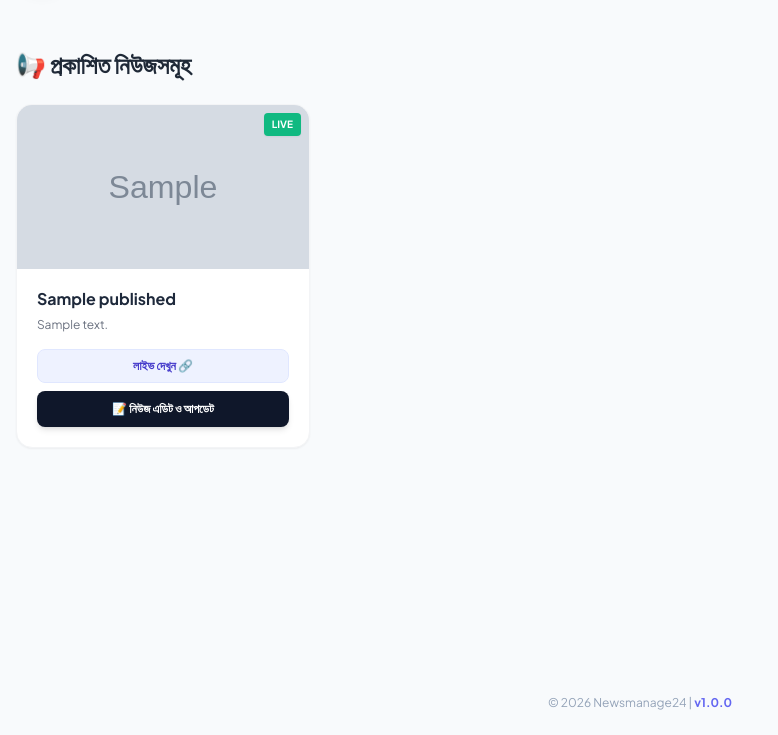
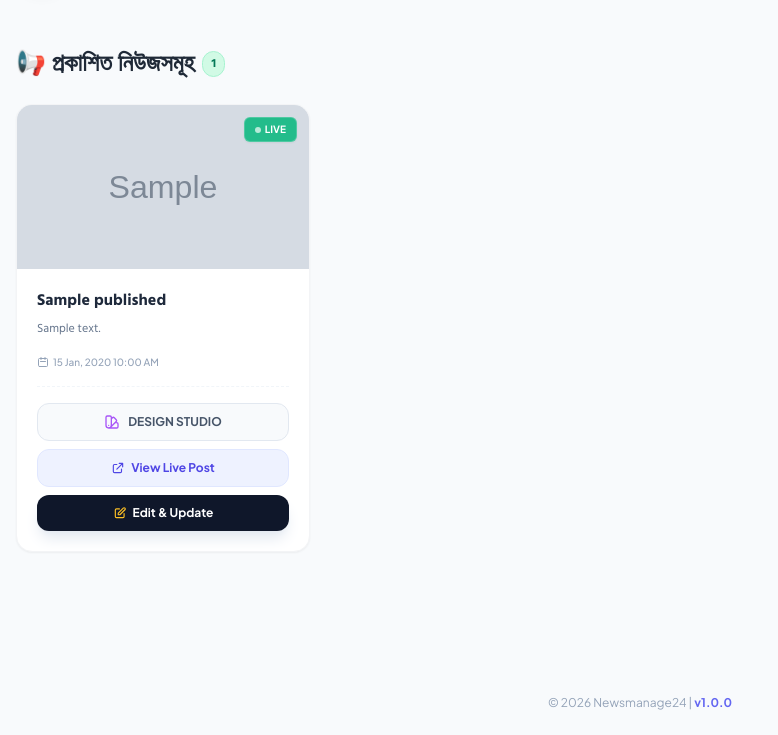
Before and after one commit to kawsarapp/Website-Post-and-Card-Design-Automation, a Laravel app: template resources/views/news/published.blade.php in a window 1280 px wide. Shown: the part 65-800 px from the top of the page, without its empty margins (0-778 px from the left). Run offline with Laravel 12, Linux system fonts and the light colour scheme; the template is opened without the code that fills it: most values are stand-ins (such as "Sample title", 1, 10 or a date in 2020); grey boxes marked "Sample" are stand-in pictures; data that the repository does not hold is empty; some libraries are stand-ins or nearby versions.

Commit message:
Published post edit and design and public time and link share added

```diff
--- a/resources/views/news/published.blade.php
+++ b/resources/views/news/published.blade.php
@@ -1,34 +1,80 @@
 @extends('layouts.app')
 
 @section('content')
-{{-- TinyMCE লাইব্রেরি (যদি লেআউটে না থাকে তবে এখানে অবশ্যই লাগবে) --}}
+{{-- TinyMCE লাইব্রেরি --}}
 <script src="https://cdnjs.cloudflare.com/ajax/libs/tinymce/6.8.2/tinymce.min.js"></script>
 
+<style>
+    @import url('https://fonts.googleapis.com/css2?family=Hind+Siliguri:wght@300;400;500;600;700&display=swap');
+    .font-bangla { font-family: 'Hind Siliguri', sans-serif; }
+    .tox-tinymce-aux { z-index: 99999 !important; }
+</style>
+
 <div class="max-w-7xl mx-auto py-6">
-    <h2 class="text-2xl font-bold text-gray-800 font-bangla mb-6">📢 প্রকাশিত নিউজসমূহ</h2>
+    <div class="flex items-center justify-between mb-6">
+        <h2 class="text-2xl font-bold text-gray-800 font-bangla flex items-center gap-2">
+            📢 প্রকাশিত নিউজসমূহ
+            <span class="bg-emerald-100 text-emerald-700 text-xs px-2 py-1 rounded-full border border-emerald-200">{{ $published->total() }}</span>
+        </h2>
+    </div>
 
     <div class="grid grid-cols-1 md:grid-cols-2 lg:grid-cols-3 xl:grid-cols-4 gap-6">
     @foreach($published as $item)
-    <div class="bg-white rounded-2xl shadow-sm border border-gray-100 overflow-hidden flex flex-col h-full group">
-        <div class="relative aspect-video overflow-hidden">
-             <img src="{{ $item->thumbnail_url }}" class="w-full h-full object-cover group-hover:scale-105 transition-transform duration-500">
-             <span class="absolute top-2 right-2 bg-emerald-500 text-white text-[10px] px-2 py-1 rounded font-bold shadow-sm">LIVE</span>
+    <div class="bg-white rounded-2xl shadow-sm border border-gray-100 overflow-hidden flex flex-col h-full group hover:shadow-xl transition-all duration-300 hover:-translate-y-1">
+
+        {{-- Image Area --}}
+        <div class="relative aspect-video overflow-hidden bg-slate-100">
+             @if($item->thumbnail_url)
+                <img src="{{ $item->thumbnail_url }}" class="w-full h-full object-cover group-hover:scale-110 transition-transform duration-700">
+             @else
+                <div class="flex items-center justify-center h-full text-slate-300 font-bold text-xs uppercase">No Image</div>
+             @endif
+
+             {{-- Live Badge --}}
+             <span class="absolute top-3 right-3 bg-emerald-500/90 backdrop-blur text-white text-[10px] px-2.5 py-1 rounded-md font-bold shadow-sm border border-white/20 flex items-center gap-1">
+                 <span class="w-1.5 h-1.5 rounded-full bg-white animate-pulse"></span> LIVE
+             </span>
         </div>
 
+        {{-- Body --}}
         <div class="p-5 flex flex-col flex-1">
-            <h3 class="text-md font-bold leading-tight mb-2 font-bangla line-clamp-2">{{ $item->title }}</h3>
-            <p class="text-xs text-gray-500 mb-4 line-clamp-3 font-bangla">{{ Str::limit(strip_tags($item->content), 100) }}</p>
+            <h3 class="text-[16px] font-bold leading-snug mb-2 font-bangla line-clamp-2 text-slate-800 group-hover:text-indigo-600 transition-colors">
+                {{ $item->title }}
+            </h3>
 
-            <div class="mt-auto space-y-2">
-                {{-- লাইভ লিঙ্ক --}}
-                @if($item->wp_post_id && optional($settings)->wp_url)
-                    <a href="{{ rtrim($settings->wp_url, '/') }}/?p={{ $item->wp_post_id }}" target="_blank" class="block w-full text-center bg-indigo-50 text-indigo-700 py-2 rounded-lg text-xs font-bold border border-indigo-100">লাইভ দেখুন 🔗</a>
+            <p class="text-xs text-slate-500 mb-4 line-clamp-3 font-bangla leading-relaxed">
+                {{ Str::limit(strip_tags($item->content), 100) }}
+            </p>
+
+            {{-- Published Date --}}
+            <div class="mt-auto mb-4 text-[10px] text-slate-400 font-medium flex items-center gap-1">
+                <svg class="w-3 h-3" fill="none" stroke="currentColor" viewBox="0 0 24 24"><path stroke-linecap="round" stroke-linejoin="round" stroke-width="2" d="M8 7V3m8 4V3m-9 8h10M5 21h14a2 2 0 002-2V7a2 2 0 00-2-2H5a2 2 0 00-2 2v12a2 2 0 002 2z"></path></svg>
+                {{ $item->updated_at->format('d M, Y h:i A') }}
+            </div>
+
+            {{-- Action Buttons --}}
+            <div class="space-y-2 pt-4 border-t border-dashed border-slate-100">
+
+                {{-- 🔥 ১. Open Studio Button (Added Here) --}}
+                <a href="{{ route('news.studio', $item->id) }}"
+                   class="w-full bg-slate-50 hover:bg-white text-slate-600 border border-slate-200 hover:border-purple-300 py-2.5 rounded-xl text-xs font-bold transition flex items-center justify-center gap-2 group/studio hover:shadow-sm">
+                    <svg class="w-4 h-4 text-purple-500 group-hover/studio:scale-110 transition-transform" fill="none" stroke="currentColor" viewBox="0 0 24 24"><path stroke-linecap="round" stroke-linejoin="round" stroke-width="2" d="M7 21a4 4 0 01-4-4V5a2 2 0 012-2h4a2 2 0 012 2v12a4 4 0 01-4 4zm0 0h12a2 2 0 002-2v-4a2 2 0 00-2-2h-2.343M11 7.343l1.657-1.657a2 2 0 012.828 0l2.829 2.829a2 2 0 010 2.828l-8.486 8.485M7 17h.01"></path></svg>
+                    DESIGN STUDIO
+                </a>
+
+                {{-- ২. Live Link --}}
+                @if($item->live_url)
+                    <a href="{{ $item->live_url }}" target="_blank" class="block w-full text-center bg-indigo-50 hover:bg-indigo-100 text-indigo-600 py-2.5 rounded-xl text-xs font-bold border border-indigo-100 transition flex items-center justify-center gap-1.5">
+                        <svg class="w-3.5 h-3.5" fill="none" stroke="currentColor" viewBox="0 0 24 24"><path stroke-linecap="round" stroke-linejoin="round" stroke-width="2" d="M10 6H6a2 2 0 00-2 2v10a2 2 0 002 2h10a2 2 0 002-2v-4M14 4h6m0 0v6m0-6L10 14"></path></svg>
+                        View Live Post
+                    </a>
                 @endif
 
-                {{-- এডিট বাটন - এটি ক্লিক করলে ১ ক্রেডিট কাটবে --}}
-                <button onclick="if(confirm('এটি আপডেট করলে ১ ক্রেডিট কাটা হবে। আপনি কি নিশ্চিত?')) fetchDraftContent({{ $item->id }}, '{{ $item->thumbnail_url }}')"
-                        class="w-full bg-slate-900 text-white py-2.5 rounded-lg text-xs font-bold hover:bg-black transition shadow-md">
-                    📝 নিউজ এডিট ও আপডেট
+                {{-- ৩. Edit Button --}}
+                <button onclick="if(confirm('সতর্কতা: এটি আপডেট করলে ১ ক্রেডিট কাটা হবে। আপনি কি নিশ্চিত?')) fetchDraftContent({{ $item->id }}, '{{ $item->thumbnail_url }}')"
+                        class="w-full bg-slate-900 hover:bg-slate-800 text-white py-2.5 rounded-xl text-xs font-bold transition shadow-lg shadow-slate-200 hover:shadow-slate-300 flex items-center justify-center gap-1.5">
+                    <svg class="w-3.5 h-3.5 text-amber-400" fill="none" stroke="currentColor" viewBox="0 0 24 24"><path stroke-linecap="round" stroke-linejoin="round" stroke-width="2" d="M11 5H6a2 2 0 00-2 2v11a2 2 0 002 2h11a2 2 0 002-2v-5m-1.414-9.414a2 2 0 112.828 2.828L11.828 15H9v-2.828l8.586-8.586z"></path></svg>
+                    Edit & Update
                 </button>
             </div>
         </div>
@@ -38,46 +84,48 @@
     <div class="mt-8">{{ $published->links() }}</div>
 </div>
 
-{{-- এডিট মোডাল (TinyMCE Enabled) --}}
+{{-- EDIT MODAL (Previous Logic) --}}
 <div id="rewriteModal" class="fixed inset-0 bg-black/60 hidden items-center justify-center z-50 backdrop-blur-sm transition-opacity">
     <div class="bg-white rounded-xl shadow-2xl w-full max-w-3xl mx-4 overflow-hidden flex flex-col max-h-[90vh]">
+        <div class="bg-white px-6 py-4 border-b flex justify-between items-center">
+            <h3 class="text-lg font-bold text-gray-800 flex items-center gap-2">📝 Update Published News</h3>
+            <button onclick="closeRewriteModal()" class="text-gray-400 hover:text-red-500 text-2xl transition">&times;</button>
+        </div>
 
-        <div class="mb-5 bg-white p-3 rounded-lg border border-gray-200">
-            <label class="block text-sm font-bold text-gray-700 mb-2">Feature Image</label>
+        <div class="p-6 overflow-y-auto flex-1 bg-gray-50">
+            <input type="hidden" id="previewNewsId">
+
+            <div class="mb-5 bg-white p-3 rounded-lg border border-gray-200 shadow-sm">
+                <label class="block text-xs font-bold text-gray-500 uppercase mb-2">Feature Image</label>
                 <div class="flex gap-4 items-start">
                     <div class="w-24 h-24 flex-shrink-0 bg-gray-100 rounded overflow-hidden border">
                         <img id="previewImageDisplay" src="" class="w-full h-full object-cover">
                     </div>
                     <div class="flex-1">
-                    <input type="file" id="newImageFile" accept="image/*" class="block w-full text-sm text-gray-500 ...">
-                    <div class="text-xs text-gray-400 text-center mb-2">- OR -</div>
-                    <input type="url" id="newImageUrl" placeholder="Paste image link here..." class="w-full border border-gray-300 rounded p-2 text-xs focus:ring-2 focus:ring-green-500">
+                        <input type="file" id="newImageFile" accept="image/*" class="block w-full text-xs text-gray-500 file:mr-4 file:py-2 file:px-4 file:rounded-full file:border-0 file:text-xs file:font-semibold file:bg-indigo-50 file:text-indigo-700 hover:file:bg-indigo-100 mb-2">
+                        <div class="text-[10px] text-gray-400 text-center mb-1">- OR -</div>
+                        <input type="url" id="newImageUrl" placeholder="Paste image link here..." class="w-full border border-gray-300 rounded p-2 text-xs focus:ring-2 focus:ring-indigo-500">
                     </div>
                 </div>
             </div>
 
-        <div class="p-6 overflow-y-auto flex-1 bg-gray-50">
-            <input type="hidden" id="previewNewsId">
-            <div class="mb-5">
-                <label class="block text-sm font-bold text-gray-700 mb-2">Title</label>
-                <input type="text" id="previewTitle" class="w-full border border-gray-300 rounded-lg p-3 font-bangla text-lg">
+            <div class="mb-4">
+                <label class="block text-xs font-bold text-gray-500 uppercase mb-1">Title</label>
+                <input type="text" id="previewTitle" class="w-full border border-gray-300 rounded-lg p-3 font-bangla text-lg focus:ring-2 focus:ring-indigo-500">
             </div>
 
-            <div class="mb-5">
-                <label class="block text-sm font-bold text-gray-700 mb-2">News Content</label>
+            <div class="mb-4">
+                <label class="block text-xs font-bold text-gray-500 uppercase mb-1">Content</label>
                 <textarea id="previewContent" rows="15" class="w-full border border-gray-300 rounded-lg"></textarea>
             </div>
 
             <div class="mb-2">
-                <div class="flex justify-between items-center mb-2">
-                    <label class="block text-sm font-bold text-gray-700">Categories</label>
-                    <button type="button" onclick="fetchLiveCategories()" class="text-xs bg-indigo-100 text-indigo-700 px-2 py-1 rounded font-bold">🔄 Refresh</button>
+                <div class="flex justify-between items-center mb-1">
+                    <label class="block text-xs font-bold text-gray-500 uppercase">Category</label>
+                    <button type="button" onclick="fetchLiveCategories()" class="text-[10px] bg-indigo-50 text-indigo-600 px-2 py-1 rounded font-bold hover:bg-indigo-100">🔄 Refresh List</button>
                 </div>
-                <p class="text-xs text-gray-400 mb-2" id="catStatusText">ক্যাটাগরি লোড করতে Refresh ক্লিক করুন।</p>
-
-                <div class="mb-3">
-                    <select id="previewCategory" class="wp-cat-dropdown w-full border border-gray-300 rounded-lg p-2.5 text-sm">
-                        <option value="">-- Primary Category --</option>
+                <select id="previewCategory" class="w-full border border-gray-300 rounded-lg p-2.5 text-sm font-bold text-gray-700 bg-white shadow-sm">
+                    <option value="">-- Select Category --</option>
                     @if(isset($settings->category_mapping) && is_array($settings->category_mapping))
                         @foreach($settings->category_mapping as $aiCat => $wpId)
                             @if(!empty($wpId)) <option value="{{ $wpId }}">{{ $aiCat }} (ID: {{ $wpId }})</option> @endif
@@ -86,37 +134,36 @@
                 </select>
             </div>
         </div>
-        </div>
 
         <div class="bg-white px-6 py-4 border-t flex justify-end gap-3">
-            <button onclick="closeRewriteModal()" class="px-5 py-2.5 bg-gray-100 text-gray-700 rounded-lg font-bold">Cancel</button>
-            <button onclick="saveDraftOnly()" id="btnSave" class="px-5 py-2.5 bg-blue-600 text-white rounded-lg font-bold shadow">💾 Save Draft</button>
-            <button onclick="publishDraft()" id="btnPublish" class="px-6 py-2.5 bg-green-600 text-white rounded-lg font-bold shadow-lg">🚀 Publish Update</button>
+            <button onclick="closeRewriteModal()" class="px-5 py-2.5 bg-gray-100 text-gray-600 rounded-lg font-bold hover:bg-gray-200 text-sm">Cancel</button>
+            <button onclick="publishDraft()" id="btnPublish" class="px-6 py-2.5 bg-indigo-600 text-white rounded-lg font-bold shadow-lg hover:bg-indigo-700 text-sm flex items-center gap-2">
+                🚀 Update Now
+            </button>
         </div>
     </div>
 </div>
 
 <script>
-    // ১. TinyMCE Init
     document.addEventListener("DOMContentLoaded", function() {
         tinymce.init({
             selector: '#previewContent',
             height: 400,
-            plugins: 'link lists code table preview wordcount',
-            toolbar: 'undo redo | blocks | bold italic underline | alignleft aligncenter alignright | bullist numlist | link table | code preview',
-            menubar: false, statusbar: true, branding: false
+            plugins: 'link lists code wordcount',
+            toolbar: 'undo redo | blocks | bold italic | bullist numlist | link | code',
+            menubar: false, statusbar: true
         });
     });
 
-    // ২. নিউজ ডাটা ফেচ করা
     function fetchDraftContent(id, imageUrl) {
         const modal = document.getElementById('rewriteModal');
         const titleInput = document.getElementById('previewTitle');
         const imgDisplay = document.getElementById('previewImageDisplay');
+        const contentArea = tinymce.get('previewContent');
 
         titleInput.value = "Loading...";
         imgDisplay.src = imageUrl || 'https://via.placeholder.com/150';
-        if (tinymce.get('previewContent')) tinymce.get('previewContent').setContent("<p>Fetching content...</p>");
+        if(contentArea) contentArea.setContent("<p>Loading...</p>");
 
         modal.classList.remove('hidden');
         modal.classList.add('flex');
@@ -127,50 +174,28 @@
             .then(data => {
                 if(data.success) {
                     titleInput.value = data.title;
-                    if (tinymce.get('previewContent')) tinymce.get('previewContent').setContent(data.content);
+                    if(contentArea) contentArea.setContent(data.content);
                 } else {
                     alert("❌ Error: " + data.message);
                     closeRewriteModal();
                 }
-            }).catch(() => { alert("⚠️ সার্ভার এরর!"); closeRewriteModal(); });
+            }).catch(() => { alert("⚠️ Network Error!"); closeRewriteModal(); });
     }
 
-    // ৩. ড্রাফট হিসেবে সেভ করা (পাবলিশ হবে না)
-    function saveDraftOnly() {
-        const id = document.getElementById('previewNewsId').value;
-        const btn = document.getElementById('btnSave');
-        let formData = new FormData();
-        formData.append('title', document.getElementById('previewTitle').value);
-        formData.append('content', tinymce.get('previewContent').getContent());
-
-        btn.innerText = "Saving...";
-        btn.disabled = true;
-
-        fetch(`/news/${id}/update-draft`, {
-            method: 'POST',
-            headers: { 'X-CSRF-TOKEN': '{{ csrf_token() }}', 'Accept': 'application/json' },
-            body: formData
-        })
-        .then(res => res.json())
-        .then(data => {
-            alert(data.success ? "✅ ড্রাফট সেভ হয়েছে" : "❌ " + data.message);
-            if(data.success) window.location.reload();
-        }).finally(() => { btn.innerText = "💾 Save Draft"; btn.disabled = false; });
-    }
-
-    // ৪. পাবলিশ আপডেট (এতে ১ ক্রেডিট কাটবে)
     function publishDraft() {
         const id = document.getElementById('previewNewsId').value;
         const btn = document.getElementById('btnPublish');
         let formData = new FormData();
+
         formData.append('title', document.getElementById('previewTitle').value);
         formData.append('content', tinymce.get('previewContent').getContent());
         formData.append('category', document.getElementById('previewCategory').value);
 
         const fileInput = document.getElementById('newImageFile');
         if (fileInput.files[0]) formData.append('image_file', fileInput.files[0]);
+        else if(document.getElementById('newImageUrl').value) formData.append('image_url', document.getElementById('newImageUrl').value);
 
-        btn.innerText = "Updating...";
+        btn.innerHTML = "Updating...";
         btn.disabled = true;
 
         fetch(`/news/${id}/publish-draft`, {
@@ -180,25 +205,26 @@
         })
         .then(res => res.json())
         .then(data => {
-            alert(data.success ? "✅ আপডেট সফল হয়েছে" : "❌ " + data.message);
+            alert(data.success ? "✅ আপডেট সফল হয়েছে! কিছুক্ষণের মধ্যে লাইভ হবে।" : "❌ " + data.message);
             if(data.success) window.location.reload();
-        }).finally(() => { btn.innerText = "🚀 Publish Update"; btn.disabled = false; });
+        })
+        .catch(() => alert("Failed to update."))
+        .finally(() => { btn.innerHTML = "🚀 Update Now"; btn.disabled = false; });
     }
 
-    // ৫. ক্যাটাগরি রিফ্রেশ করা
     function fetchLiveCategories() {
         const btn = document.querySelector('button[onclick="fetchLiveCategories()"]');
-        btn.innerText = "⏳ Loading...";
+        btn.innerText = "⏳...";
         fetch('/settings/fetch-categories')
             .then(res => res.json())
             .then(data => {
                 const select = document.getElementById('previewCategory');
-                select.innerHTML = '<option value="">-- Primary Category --</option>';
+                select.innerHTML = '<option value="">-- Select Category --</option>';
                 data.forEach(cat => {
                     select.innerHTML += `<option value="${cat.id}">${cat.name} (ID: ${cat.id})</option>`;
                 });
-                document.getElementById('catStatusText').innerText = "✅ আপডেট হয়েছে";
-            }).finally(() => { btn.innerText = "🔄 Refresh"; });
+                alert("Categories Refreshed!");
+            }).finally(() => { btn.innerText = "🔄 Refresh List"; });
     }
 
     function closeRewriteModal() {
```
Lines whose indentation alone changed are shown as unchanged.
